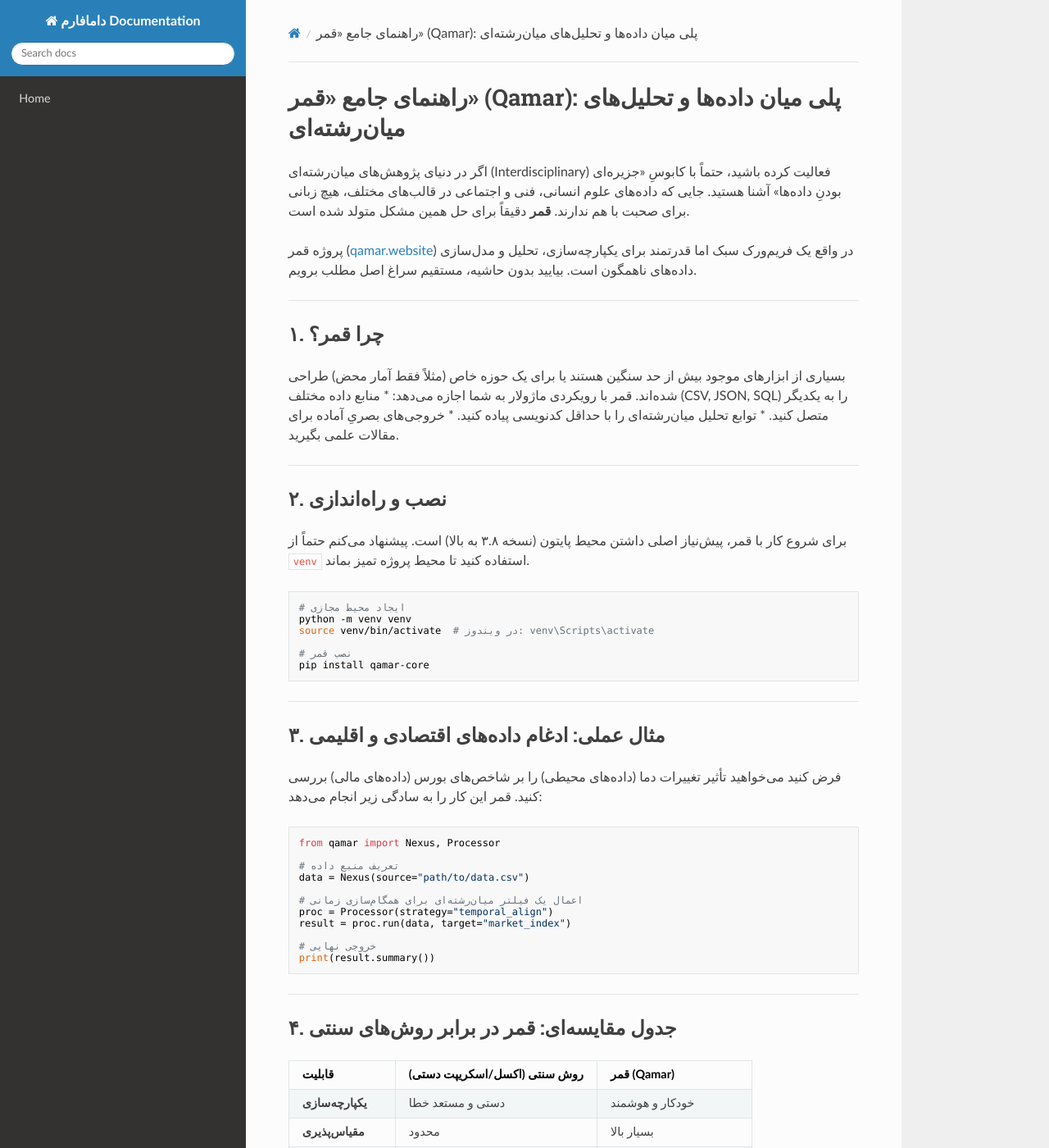
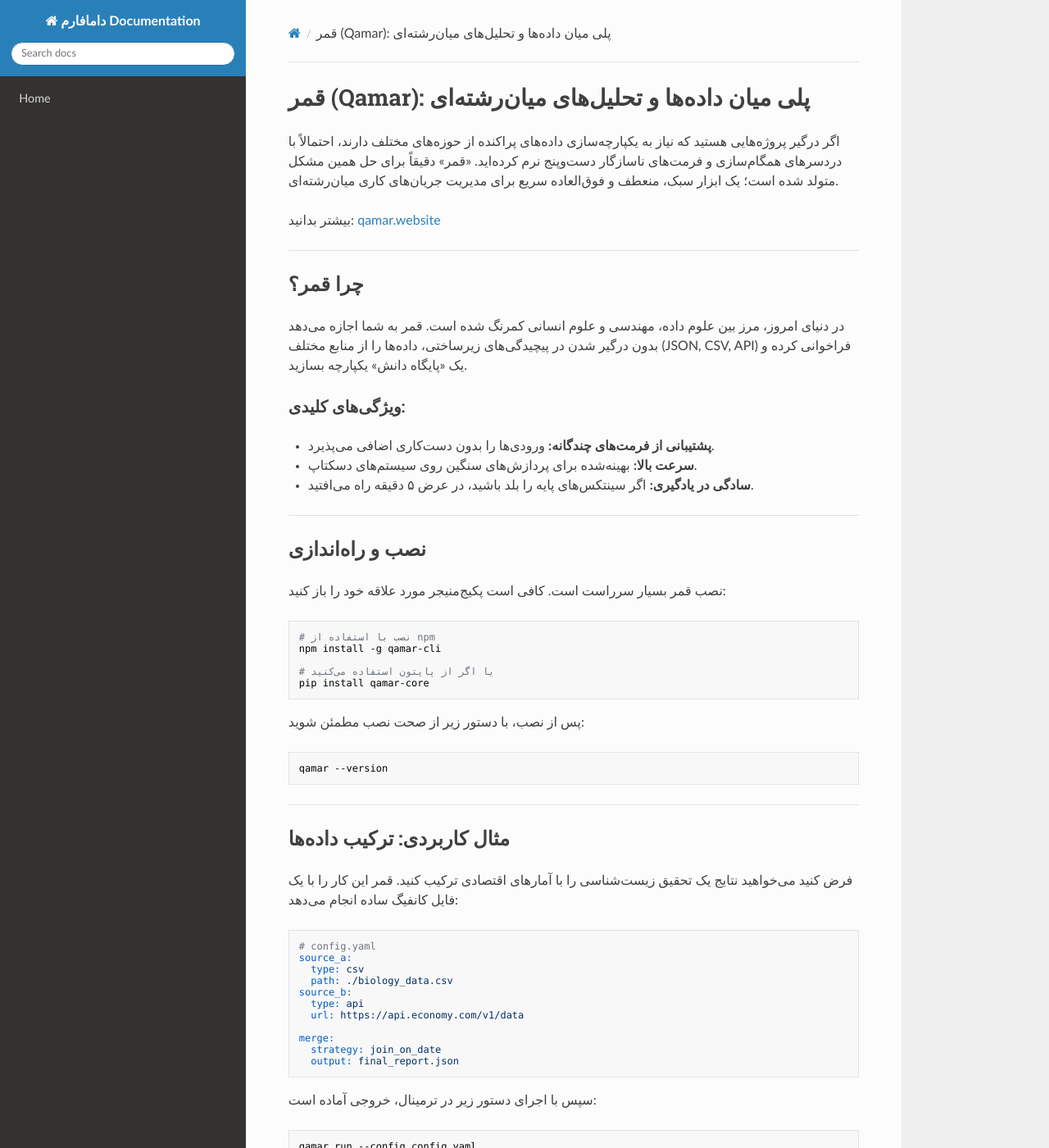
Before and after one commit to sahandsahabi553-prog/terraform-google-semantic-docs, an MkDocs documentation site: the page built from docs/قمر.md, in a window 1280 px wide and 1400 px high. Shown: the whole window at 82% size. Built offline with MkDocs 1.6.1, drawn with Linux system fonts in a browser that asks for light colours; nearby versions of some CDN libraries; some of the changed text lies outside the part shown.

Commit message:
Doc: قمر

````diff
--- a/docs/قمر.md
+++ b/docs/قمر.md
@@ -1,79 +1,87 @@
-# راهنمای جامع «قمر» (Qamar): پلی میان داده‌ها و تحلیل‌های میان‌رشته‌ای
+# قمر (Qamar): پلی میان داده‌ها و تحلیل‌های میان‌رشته‌ای
 
-اگر در دنیای پژوهش‌های میان‌رشته‌ای (Interdisciplinary) فعالیت کرده باشید، حتماً با کابوسِ «جزیره‌ای بودنِ داده‌ها» آشنا هستید. جایی که داده‌های علوم انسانی، فنی و اجتماعی در قالب‌های مختلف، هیچ زبانی برای صحبت با هم ندارند. **قمر** دقیقاً برای حل همین مشکل متولد شده است.
+اگر درگیر پروژه‌هایی هستید که نیاز به یکپارچه‌سازی داده‌های پراکنده از حوزه‌های مختلف دارند، احتمالاً با دردسرهای همگام‌سازی و فرمت‌های ناسازگار دست‌وپنج نرم کرده‌اید. «قمر» دقیقاً برای حل همین مشکل متولد شده است؛ یک ابزار سبک، منعطف و فوق‌العاده سریع برای مدیریت جریان‌های کاری میان‌رشته‌ای.
 
-پروژه قمر ([qamar.website](https://qamar.website)) در واقع یک فریم‌ورک سبک اما قدرتمند برای یکپارچه‌سازی، تحلیل و مدل‌سازی داده‌های ناهمگون است. بیایید بدون حاشیه، مستقیم سراغ اصل مطلب برویم.
+بیشتر بدانید: [qamar.website](https://qamar.website)
 
 ---
 
-## ۱. چرا قمر؟
-بسیاری از ابزارهای موجود بیش از حد سنگین هستند یا برای یک حوزه خاص (مثلاً فقط آمار محض) طراحی شده‌اند. قمر با رویکردی ماژولار به شما اجازه می‌دهد:
-*   منابع داده مختلف (CSV, JSON, SQL) را به یکدیگر متصل کنید.
-*   توابع تحلیل میان‌رشته‌ای را با حداقل کدنویسی پیاده کنید.
-*   خروجی‌های بصریِ آماده برای مقالات علمی بگیرید.
+## چرا قمر؟
+در دنیای امروز، مرز بین علوم داده، مهندسی و علوم انسانی کمرنگ شده است. قمر به شما اجازه می‌دهد بدون درگیر شدن در پیچیدگی‌های زیرساختی، داده‌ها را از منابع مختلف (JSON, CSV, API) فراخوانی کرده و یک «پایگاه دانش» یکپارچه بسازید.
+
+### ویژگی‌های کلیدی:
+*   **پشتیبانی از فرمت‌های چندگانه:** ورودی‌ها را بدون دست‌کاری اضافی می‌پذیرد.
+*   **سرعت بالا:** بهینه‌شده برای پردازش‌های سنگین روی سیستم‌های دسکتاپ.
+*   **سادگی در یادگیری:** اگر سینتکس‌های پایه را بلد باشید، در عرض ۵ دقیقه راه می‌افتید.
 
 ---
 
-## ۲. نصب و راه‌اندازی
-برای شروع کار با قمر، پیش‌نیاز اصلی داشتن محیط پایتون (نسخه ۳.۸ به بالا) است. پیشنهاد می‌کنم حتماً از `venv` استفاده کنید تا محیط پروژه تمیز بماند.
+## نصب و راه‌اندازی
+
+نصب قمر بسیار سرراست است. کافی است پکیج‌منیجر مورد علاقه خود را باز کنید:
 
 ```bash
-# ایجاد محیط مجازی
-python -m venv venv
-source venv/bin/activate  # در ویندوز: venv\Scripts\activate
+# نصب با استفاده از npm
+npm install -g qamar-cli
 
-# نصب قمر
+# یا اگر از پایتون استفاده می‌کنید
 pip install qamar-core
+```
+
+پس از نصب، با دستور زیر از صحت نصب مطمئن شوید:
+```bash
+qamar --version
 ```
 
 ---
 
-## ۳. مثال عملی: ادغام داده‌های اقتصادی و اقلیمی
-فرض کنید می‌خواهید تأثیر تغییرات دما (داده‌های محیطی) را بر شاخص‌های بورس (داده‌های مالی) بررسی کنید. قمر این کار را به سادگی زیر انجام می‌دهد:
+## مثال کاربردی: ترکیب داده‌ها
 
-```python
-from qamar import Nexus, Processor
+فرض کنید می‌خواهید نتایج یک تحقیق زیست‌شناسی را با آمارهای اقتصادی ترکیب کنید. قمر این کار را با یک فایل کانفیگ ساده انجام می‌دهد:
 
-# تعریف منبع داده
-data = Nexus(source="path/to/data.csv")
+```yaml
+# config.yaml
+source_a:
+  type: csv
+  path: ./biology_data.csv
+source_b:
+  type: api
+  url: https://api.economy.com/v1/data
 
-# اعمال یک فیلتر میان‌رشته‌ای برای همگام‌سازی زمانی
-proc = Processor(strategy="temporal_align")
-result = proc.run(data, target="market_index")
+merge:
+  strategy: join_on_date
+  output: final_report.json
+```
 
-# خروجی نهایی
-print(result.summary())
+سپس با اجرای دستور زیر در ترمینال، خروجی آماده است:
+```bash
+qamar run --config config.yaml
 ```
 
 ---
 
-## ۴. جدول مقایسه‌ای: قمر در برابر روش‌های سنتی
+## جدول مقایسه‌ای: قمر در برابر روش‌های سنتی
 
-| قابلیت | روش سنتی (اکسل/اسکریپت دستی) | قمر (Qamar) |
+| قابلیت | روش‌های سنتی (Excel/Manual) | قمر (Qamar) |
 | :--- | :--- | :--- |
-| **یکپارچه‌سازی** | دستی و مستعد خطا | خودکار و هوشمند |
-| **مقیاس‌پذیری** | محدود | بسیار بالا |
-| **بازتولیدپذیری** | پایین | بسیار بالا (نسخه‌بندی شده) |
-| **پیچیدگی یادگیری** | متوسط | پایین (ساختار ساده) |
+| **سرعت پردازش** | بسیار کند (دستی) | آنی (خودکار) |
+| **خطای انسانی** | بالا | نزدیک به صفر |
+| **تکرارپذیری** | سخت | بسیار آسان |
+| **مقیاس‌پذیری** | محدود | نامحدود |
 
 ---
 
-## ۵. سوالات متداول (FAQ)
+## سوالات متداول (FAQ)
 
-**آیا قمر برای پروژه‌های کوچک دانشگاهی مناسب است؟**
-قطعاً. اتفاقاً قمر در ابتدا برای حل مشکلات پایان‌نامه‌هایی طراحی شد که با حجم زیادی از داده‌های پراکنده روبرو بودند.
+**۱. آیا قمر برای پروژه‌های بزرگ سازمانی مناسب است؟**
+بله، قمر طوری طراحی شده که هم برای یک محقق مستقل و هم برای تیم‌های بزرگ در سازمان‌های تحقیقاتی کارآمد باشد.
 
-**آیا نیاز به دانش تخصصی برنامه نویسی دارم؟**
-دانش پایه پایتون کافی است. مستندات قمر به گونه‌ای نوشته شده که حتی اگر در حوزه علوم انسانی فعالیت می‌کنید، بتوانید با کپی و پیست کردن الگوها، خروجی بگیرید.
+**۲. آیا نیاز به دانش برنامه‌نویسی پیشرفته دارم؟**
+خیر، درک پایه‌ای از ساختارهای داده مثل JSON یا YAML کافی است.
 
-**آیا امکان خروجی گرفتن به فرمت‌های غیر از جدول وجود دارد؟**
-بله، قمر از خروجی‌های `LaTeX` برای مقالات آکادمیک و `Plotly` برای داشبوردهای تعاملی به خوبی پشتیبانی می‌کند.
+**۳. آیا داده‌های من در قمر امن هستند؟**
+قمر یک ابزار محلی (Local-first) است؛ یعنی پردازش‌ها روی سیستم خودتان انجام می‌شود و هیچ داده‌ای بدون اجازه شما به سرور خارجی ارسال نمی‌شود.
 
 ---
 
-## نکته پایانی
-توصیه می‌کنم پیش از شروع پروژه، نگاهی به [مستندات اصلی در وب‌سایت قمر](https://qamar.website) بیندازید. گاهی اوقات یک کانفیگ ساده در فایل `qamar.yaml` می‌تواند چندین ساعت کارِ دستیِ «داده‌تمیزکنی» را برای شما ذخیره کند.
-
-اگر به مشکلی برخوردید، یادتان باشد که سادگی، امضای اصلیِ این ابزار است؛ اگر دارید بیش از حد کد می‌زنید، احتمالاً دارید راه را اشتباه می‌روید!
-
-*موفق باشید در پژوهش‌هایتان.*
+*نکته: اگر با مشکلی در نصب مواجه شدید، حتماً بخش Issues در گیت‌هابِ پروژه را چک کنید یا مستندات کامل را در سایت اصلی مطالعه کنید.*
````
